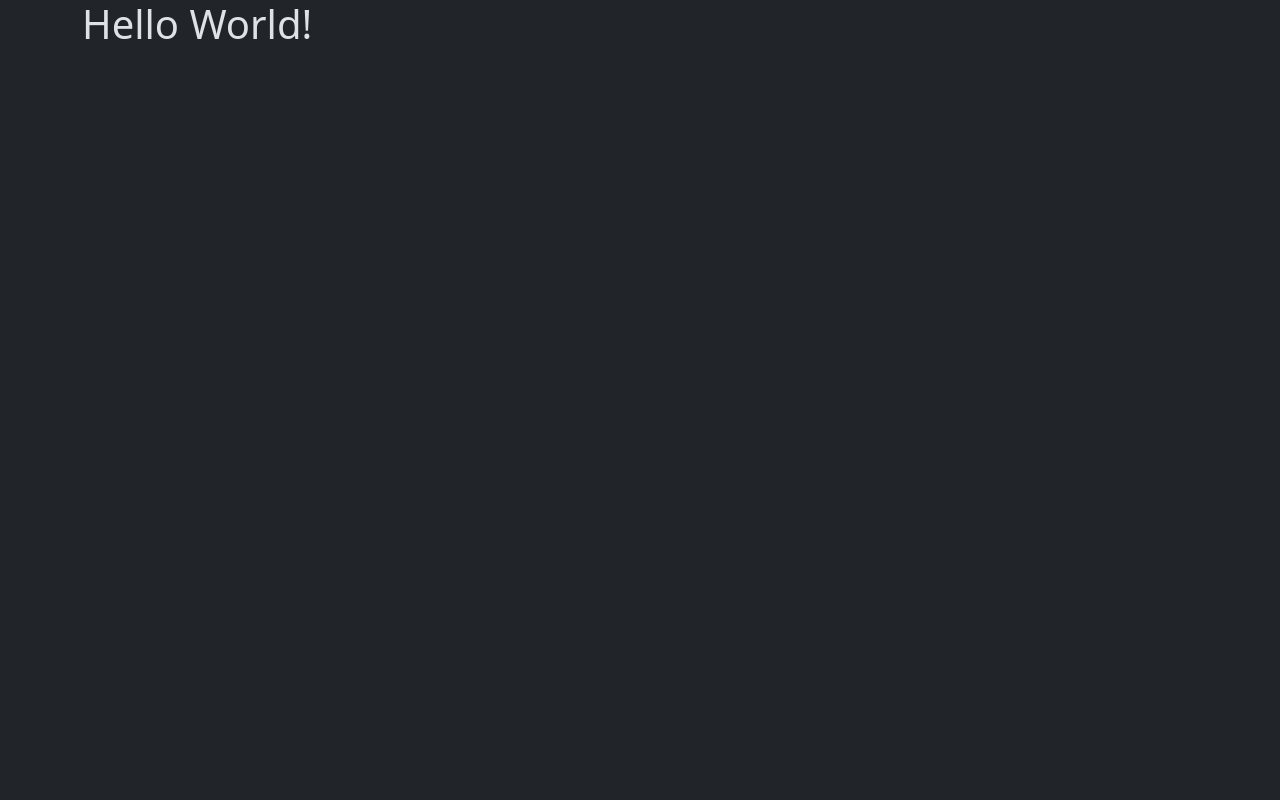
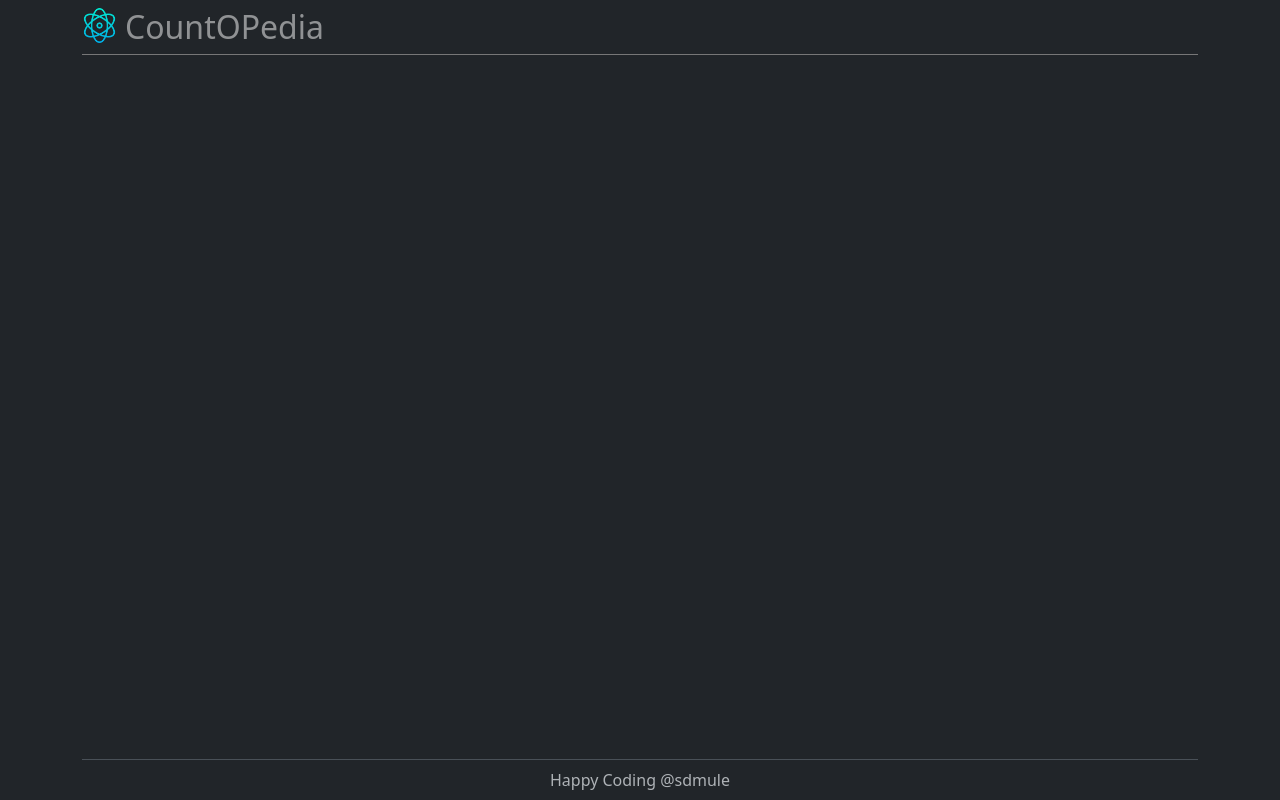
Before and after one commit to sdmule/CountOPedia, a React (Vite) app in the folder countopedia/: page / in a window 1280 px wide. Built offline with nearby package versions, Linux system fonts and the light colour scheme.

Commit message:
Header and Footer Components

```diff
--- /dev/null
+++ b/countopedia/src/Layout/footer.jsx
@@ -0,0 +1,9 @@
+function Footer() {
+  return (
+    <div className="text-center border-top mt-3 py-2 text-muted">
+      Happy Coding @sdmule
+    </div>
+  );
+}
+
+export default Footer;
--- /dev/null
+++ b/countopedia/src/Layout/header.jsx
@@ -0,0 +1,12 @@
+import logo from "../images/react.png";
+
+function Header() {
+  return (
+    <div className="py-2 pl-2" style={{ borderBottom: "1px solid #777" }}>
+      <img src={logo} style={{ height: "35px", verticalAlign: "top" }} />
+      <span className="h2 pt-4 m-2 text-white-50">CountOPedia</span>
+    </div>
+  );
+}
+
+export default Header;
--- a/countopedia/src/main.jsx
+++ b/countopedia/src/main.jsx
@@ -1,8 +1,14 @@
 import { StrictMode } from "react";
 import { createRoot } from "react-dom/client";
+import Header from "./Layout/header";
+import Footer from "./Layout/footer";
 
 createRoot(document.getElementById("root")).render(
   <StrictMode>
-    <h1>Hello World!</h1>
+    <div className="d-flex flex-column min-vh-100">
+      <Header />
+      <main className="flex-fill"></main>
+      <Footer />
+    </div>
   </StrictMode>,
 );
```
